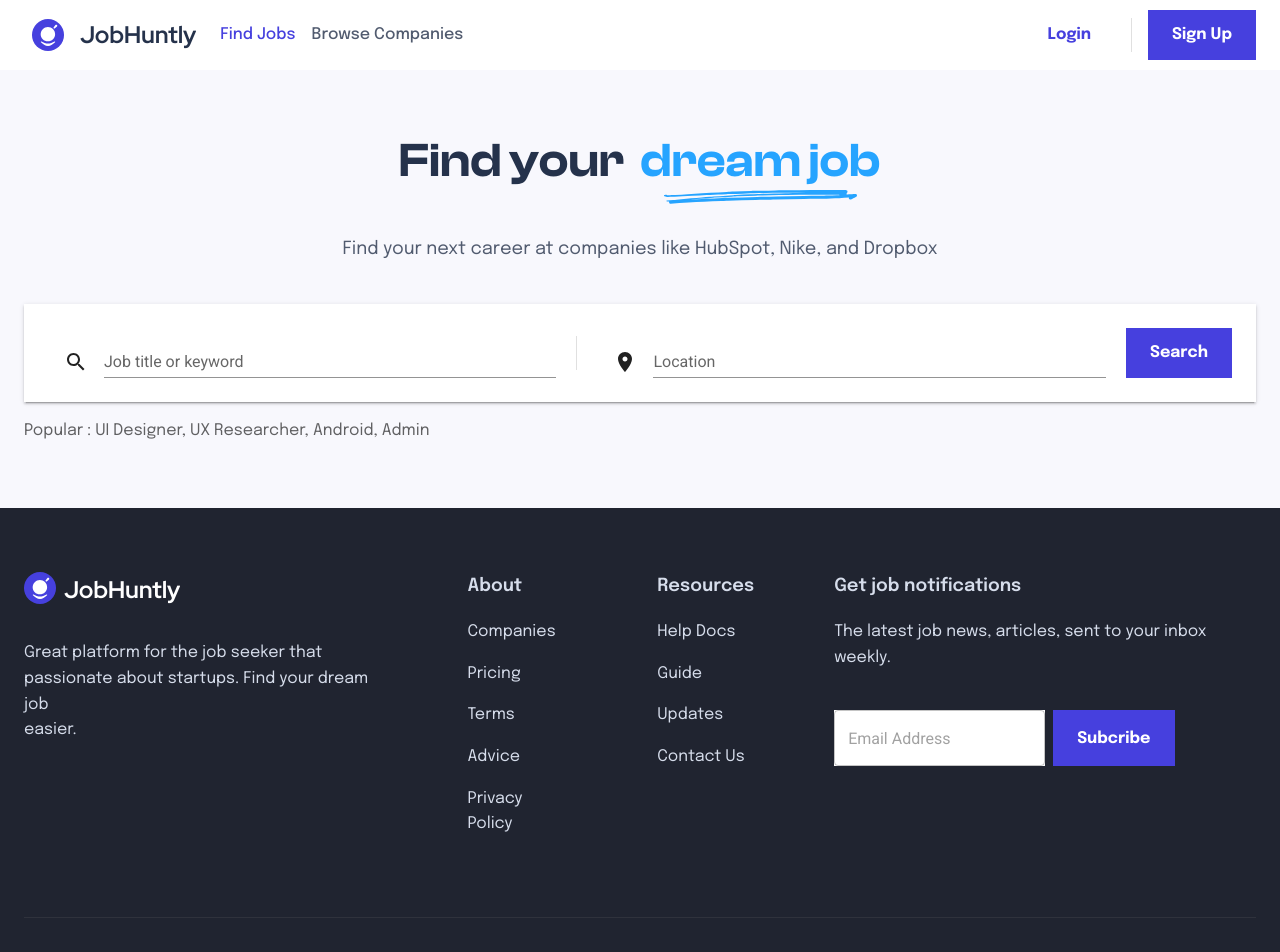
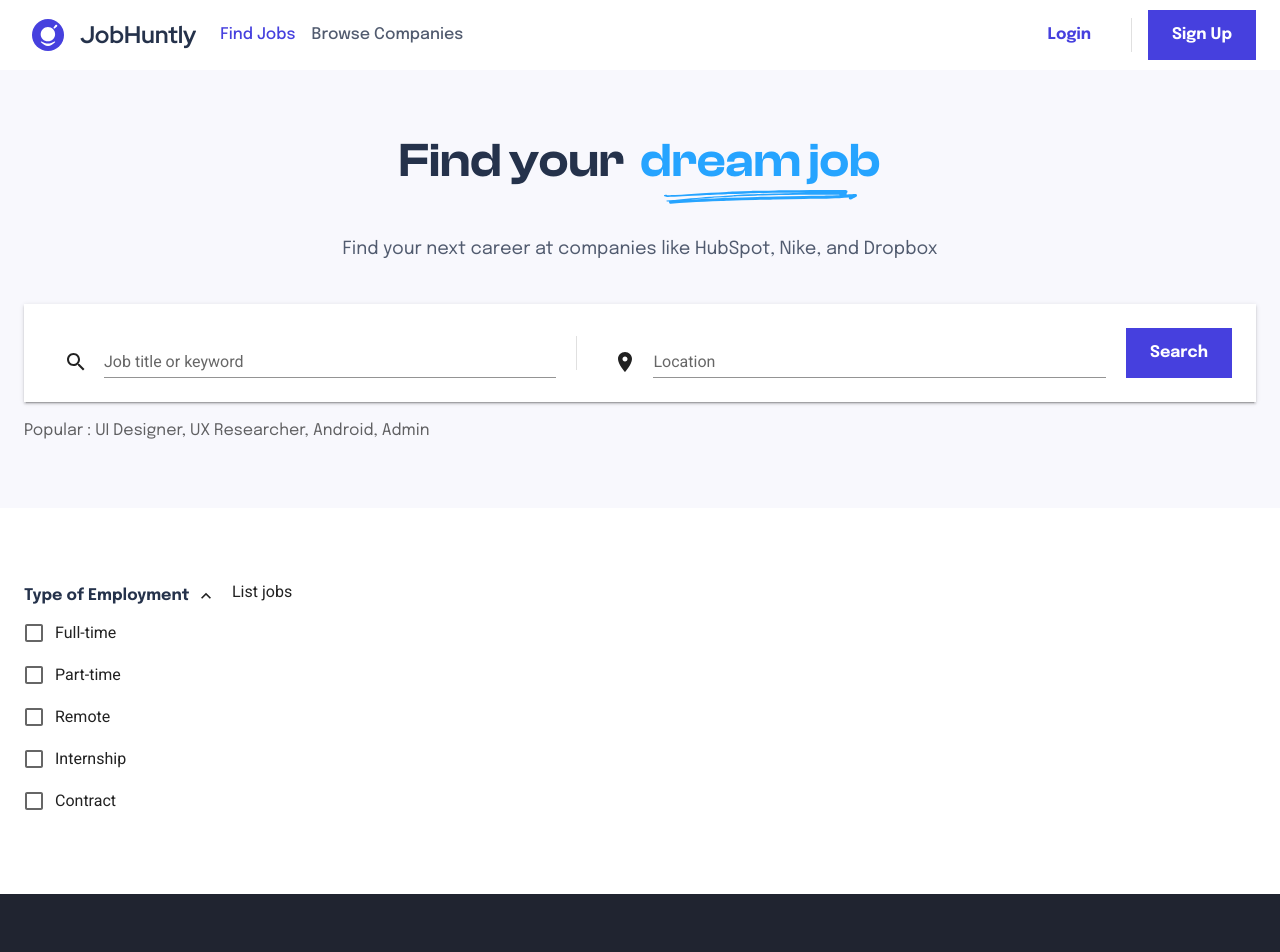
Before and after one commit to vanhuy2709/job-hunt-client, a Next.js app: page /find-job in a window 1280 px wide. Shown: the top 952 px of the page. Built offline with nearby package versions, Linux system fonts and the light colour scheme.

Commit message:
build filter component in find job page

```diff
--- a/src/app/(user)/find-job/page.tsx
+++ b/src/app/(user)/find-job/page.tsx
@@ -1,10 +1,12 @@
 import FindJobHero from "@/components/findJob/find.hero"
+import FindJobList from "@/components/findJob/find.jobList"
 
 const FindJobPage = () => {
 
   return (
     <>
       <FindJobHero />
+      <FindJobList />
     </>
   )
 }
--- /dev/null
+++ b/src/components/filter/filter.type.employment.tsx
@@ -0,0 +1,53 @@
+import { useState } from "react";
+import List from '@mui/material/List';
+import ListItemButton from '@mui/material/ListItemButton';
+import ListItemIcon from '@mui/material/ListItemIcon';
+import ListItemText from '@mui/material/ListItemText';
+import Collapse from '@mui/material/Collapse';
+import Typography from '@mui/material/Typography';
+import ExpandLess from '@mui/icons-material/ExpandLess';
+import ExpandMore from '@mui/icons-material/ExpandMore';
+import StarBorder from '@mui/icons-material/StarBorder';
+import { epilogue } from "@/lib/font";
+import { Checkbox, FormControlLabel, FormGroup } from "@mui/material";
+
+const FilterTypeEmployment = () => {
+
+  const [open, setOpen] = useState(true);
+
+  const handleClick = () => {
+    setOpen(!open);
+  };
+
+  return (
+    <List sx={{ width: '100%' }} disablePadding>
+      <ListItemButton onClick={handleClick} sx={{ p: 0 }} style={{ backgroundColor: 'transparent' }}>
+        <ListItemText>
+          <Typography sx={{
+            fontFamily: epilogue.style,
+            fontWeight: '700',
+            lineHeight: '150%',
+            color: '#25324B',
+          }}>
+            Type of Employment
+          </Typography>
+        </ListItemText>
+        {open ?
+          <ExpandLess sx={{ width: '20px', height: '20px' }} />
+          :
+          <ExpandMore sx={{ width: '20px', height: '20px' }} />}
+      </ListItemButton>
+      <Collapse in={open} timeout="auto" unmountOnExit>
+        <FormGroup>
+          <FormControlLabel control={<Checkbox />} label="Full-time" />
+          <FormControlLabel control={<Checkbox />} label="Part-time" />
+          <FormControlLabel control={<Checkbox />} label="Remote" />
+          <FormControlLabel control={<Checkbox />} label="Internship" />
+          <FormControlLabel control={<Checkbox />} label="Contract" />
+        </FormGroup>
+      </Collapse>
+    </List>
+  )
+}
+
+export default FilterTypeEmployment
--- /dev/null
+++ b/src/components/findJob/find.jobList.tsx
@@ -0,0 +1,28 @@
+'use client';
+import Box from "@mui/material/Box";
+import Container from "@mui/material/Container";
+import Grid from "@mui/material/Grid";
+import FilterTypeEmployment from "../filter/filter.type.employment";
+
+const FindJobList = () => {
+
+  return (
+    <Container maxWidth='xl'>
+      <Box py={'72px'}>
+
+        {/* Grid Template */}
+        <Grid container spacing={2}>
+          <Grid item md={2}>
+            <FilterTypeEmployment />
+          </Grid>
+
+          <Grid item md={10}>
+            List jobs
+          </Grid>
+        </Grid>
+      </Box>
+    </Container>
+  )
+}
+
+export default FindJobList
```
